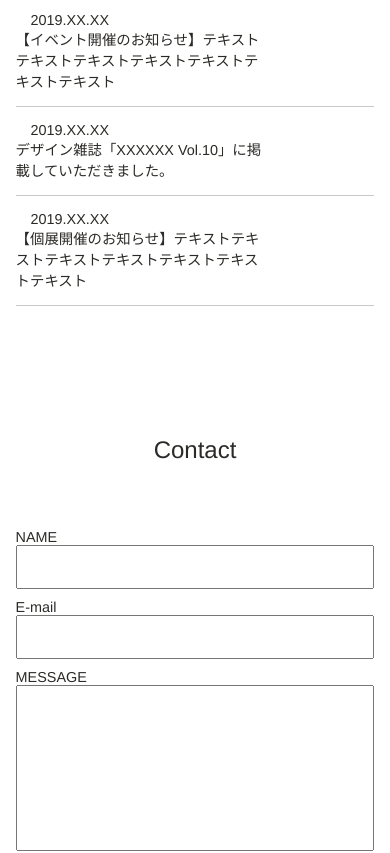
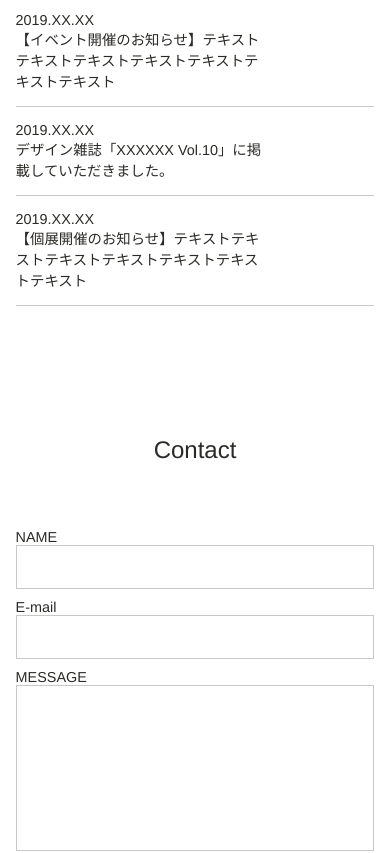
Before and after one commit to takejun0812/code-jump03, a plain HTML site: page index.html in a window 390 px wide. Shown: the part 3280-4133 px from the top of the page. Drawn offline with nearby package versions, Linux system fonts and the light colour scheme.

Commit message:
再々修正

```diff
--- a/stylesheet.css
+++ b/stylesheet.css
@@ -187,10 +187,15 @@ header ul {
     width: 85%;
 }
 
+.contact-item input {
+    border: 1px solid #c8c8c8;
+}
+
 .contact-textarea {
     width: 85%;
     height: 166px;
     resize: none;
+    border: 1px solid #c8c8c8;
 }
 
 .submit {
@@ -245,6 +250,9 @@ footer p {
         width: 100%;
     }
 
+    .news-list dt {
+        margin-left: 0px;
+    }
     .news-item {
         flex-direction: column;
     }
@@ -259,7 +267,6 @@ footer p {
     .contact-form label {
         /* display: block; */
         width: 100%;
-
     }
 
     .write, .contact-textarea {
```
